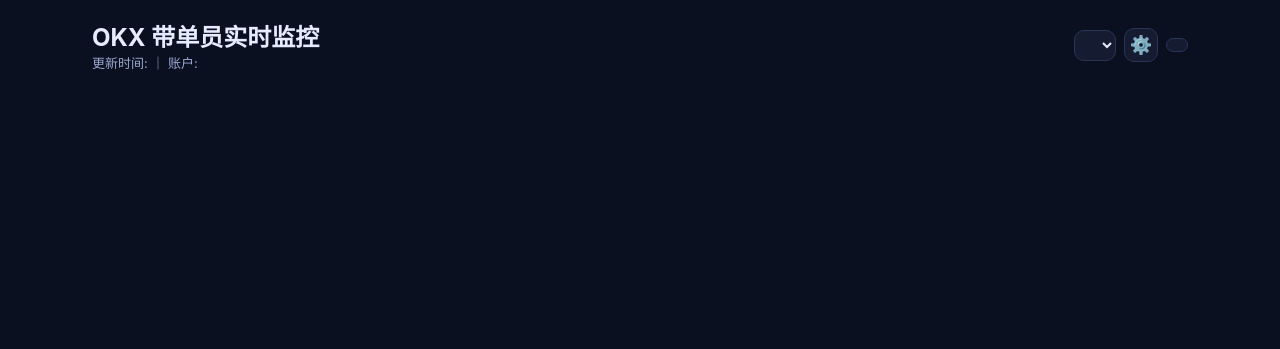
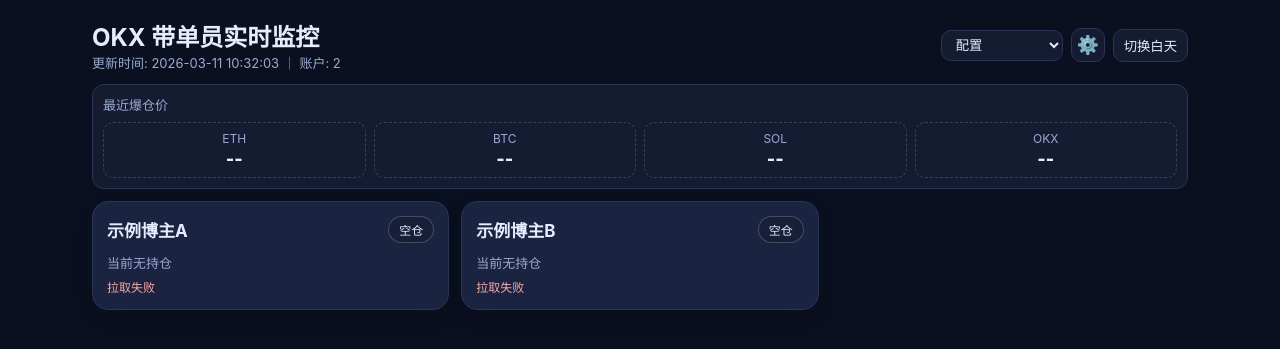
Before and after one commit to wangjun6561-ui/gpt, a Flask app: page / in a window 1280 px wide. Shown: the top 349 px of the page. Run offline with Flask 2, Linux system fonts and the light colour scheme; data that the repository does not hold is empty; some libraries are stand-ins or nearby versions.

Commit message:
feat: add recent liq panel and improve ranking/sorting rules

```diff
--- a/app.py
+++ b/app.py
@@ -23,6 +23,7 @@ class TraderConfig:
     name: str
     platform: str
     unique_name: str
+    aum: float = 0.0
 
 
 class OKXMonitor:
@@ -55,6 +56,7 @@ class OKXMonitor:
 
         self.previous_trades: Dict[str, List[str]] = {}
         self.latest_positions: Dict[str, Dict[str, Any]] = {}
+        self.recent_liq_panel: Dict[str, str] = {"eth": "--", "btc": "--", "sol": "--", "okx": "--"}
         self._position_cursor = 0
         self._load_trades_history()
 
@@ -103,7 +105,7 @@ class OKXMonitor:
         for item in self.config.get("traders", []):
             if str(item.get("platform", "")).lower() != "okx":
                 continue
-            traders.append(TraderConfig(name=item["name"], platform="okx", unique_name=item["uniqueName"]))
+            traders.append(TraderConfig(name=item["name"], platform="okx", unique_name=item["uniqueName"], aum=0.0))
         if not traders:
             raise ValueError("config.json 中未配置 okx 博主")
         return traders
@@ -259,6 +261,7 @@ class OKXMonitor:
                     name=str(row.get("nickName", unique_name)),
                     platform="okx",
                     unique_name=unique_name,
+                    aum=float(row.get("aum", 0) or 0),
                 ))
 
         return all_traders
@@ -269,7 +272,7 @@ class OKXMonitor:
             return 0
 
         with self.refresh_lock:
-            self.traders = list(traders)
+            self.traders = sorted(list(traders), key=lambda x: x.aum, reverse=True)
             self._position_cursor = 0
             self.current_rank_type = rank_type
             # 切换为临时列表时只清空内存快照，不修改历史文件
@@ -296,15 +299,17 @@ class OKXMonitor:
 
     def switch_to_all_rank_traders(self) -> int:
         config_ids = {t.unique_name for t in self.base_traders}
-        merged: List[TraderConfig] = []
-        seen: Set[str] = set()
+        merged_map: Dict[str, TraderConfig] = {}
 
         for rank_type in self.ALL_RANK_TYPES:
             for trader in self.fetch_follow_rank_traders(rank_type):
-                if trader.unique_name in config_ids or trader.unique_name in seen:
+                if trader.unique_name in config_ids:
                     continue
-                seen.add(trader.unique_name)
-                merged.append(trader)
+                prev = merged_map.get(trader.unique_name)
+                if prev is None or trader.aum > prev.aum:
+                    merged_map[trader.unique_name] = trader
+
+        merged = sorted(merged_map.values(), key=lambda x: x.aum, reverse=True)
 
         if not merged:
             return 0
@@ -405,11 +410,13 @@ class OKXMonitor:
             "avgPx": self.format_number(pos.get("avgPx", 0), 8),
             "uplRate": f"{upl_ratio * 100:.2f}%",
             "coinAmount": self.format_number(coin_amount, 6),
+            "coinAmountValue": coin_amount,
             "contracts": self.format_number(abs(pos_size), 4),
             "markPx": self.format_number(pos.get("markPx", 0), 8),
             "margin": self.format_number(margin_value, 4),
             "marginValue": margin_value,
             "notionalUsd": self.format_number(pos.get("notionalUsd", 0), 4),
+            "notionalValue": float(pos.get("notionalUsd", 0) or 0),
             "upl": self.format_number(pos.get("upl", 0), 4),
             "liqPx": liq_px,
             "mgnRate": f"{mgn_ratio * 100:.2f}%",
@@ -420,12 +427,42 @@ class OKXMonitor:
     def _pick_primary_position(all_positions: List[Dict[str, Any]]) -> Optional[Dict[str, Any]]:
         if not all_positions:
             return None
-        priority = ["ETH-USDT-SWAP", "BTC-USDT-SWAP", "SOL-USDT-SWAP"]
-        by_inst = {p.get("instId"): p for p in all_positions}
-        for inst in priority:
-            if inst in by_inst:
-                return by_inst[inst]
-        return all_positions[0]
+        priority = ["BTC-USDT-SWAP", "ETH-USDT-SWAP", "SOL-USDT-SWAP", "OKB-USDT-SWAP"]
+        candidates = [p for p in all_positions if p.get("instId") in priority]
+        if candidates:
+            return sorted(candidates, key=lambda x: float(x.get("coinAmountValue", 0)), reverse=True)[0]
+        return sorted(all_positions, key=lambda x: float(x.get("coinAmountValue", 0)), reverse=True)[0]
+
+    @staticmethod
+    def _build_recent_liq_panel(items: List[Dict[str, Any]]) -> Dict[str, str]:
+        coin_keys = ["eth", "btc", "sol", "okx"]
+        best: Dict[str, Tuple[float, str]] = {}
+        for item in items:
+            for pos in item.get("positions", []):
+                symbol = str(pos.get("symbol", ""))
+                base = symbol.split("/")[0] if "/" in symbol else ""
+                if base not in coin_keys:
+                    continue
+                liq = str(pos.get("liqPx", "--"))
+                mark = str(pos.get("markPx", "0"))
+                if liq in ("", "--"):
+                    continue
+                try:
+                    liq_v = float(liq)
+                    mark_v = float(mark)
+                    if liq_v <= 0 or mark_v <= 0:
+                        continue
+                    score = abs(liq_v - mark_v) / mark_v
+                except (TypeError, ValueError):
+                    continue
+                prev = best.get(base)
+                if prev is None or score < prev[0]:
+                    best[base] = (score, f"{liq}U")
+
+        panel = {k: "--" for k in coin_keys}
+        for k, (_, v) in best.items():
+            panel[k] = v
+        return panel
 
     def refresh_positions(self, unique_names: Optional[Set[str]] = None):
         traders = self._get_traders_snapshot()
@@ -454,6 +491,7 @@ class OKXMonitor:
                         "name": trader.name,
                         "platform": trader.platform,
                         "uniqueName": trader.unique_name,
+                        "traderAum": trader.aum,
                         "hasPosition": False,
                         "position": None,
                         "positions": [],
@@ -472,6 +510,7 @@ class OKXMonitor:
                     "name": trader.name,
                     "platform": trader.platform,
                     "uniqueName": trader.unique_name,
+                    "traderAum": trader.aum,
                     "hasPosition": bool(primary),
                     "position": primary,
                     "positions": all_views,
@@ -481,18 +520,26 @@ class OKXMonitor:
                 }
 
         # 博主级排序：有持仓在前，空仓在后；有持仓时按主仓保证金降序
+        def _sort_key(item: Tuple[str, Dict[str, Any]]) -> Tuple[float, float, str]:
+            data = item[1]
+            has_pos_rank = 0 if data.get("hasPosition") else 1
+            if self.current_rank_type != "__config__":
+                primary = -float(data.get("traderAum", 0) or 0)
+            else:
+                primary = -float(data.get("position", {}).get("notionalValue", 0) if data.get("position") else 0)
+            return (has_pos_rank, primary, data.get("name", ""))
+
         sorted_items = sorted(
             ((k, v) for k, v in snapshot.items() if k in active_unique_names),
-            key=lambda x: (
-                0 if x[1].get("hasPosition") else 1,
-                -float(x[1].get("position", {}).get("marginValue", 0) if x[1].get("position") else 0),
-                x[1].get("name", ""),
-            ),
+            key=_sort_key,
         )
+
+        liq_panel = self._build_recent_liq_panel([v for _, v in sorted_items])
 
         with self.state_lock:
             self.latest_positions = dict(sorted_items)
             self.last_refresh_time = datetime.now().strftime("%Y-%m-%d %H:%M:%S")
+            self.recent_liq_panel = liq_panel
 
 
     def refresh_positions_round_robin(self):
@@ -718,6 +765,7 @@ def create_flask_app(monitor: OKXMonitor) -> Flask:
                 "items": list(monitor.latest_positions.values()),
                 "rank_type": monitor.current_rank_type,
                 "update_interval_seconds": monitor.update_interval_seconds,
+                "recent_liq_panel": monitor.recent_liq_panel,
             }
         return jsonify(payload)
 
--- a/templates/dashboard.html
+++ b/templates/dashboard.html
@@ -6,40 +6,38 @@
   <title>OKX 带单监控</title>
   <script defer src="https://cdn.jsdelivr.net/npm/alpinejs@3.x.x/dist/cdn.min.js"></script>
   <style>
-    :root{
-      --bg:#0b1020;--panel:#151c32;--line:#2b3455;--text:#e6ecff;--muted:#9aa9d1;
-      --long:#1f3f2b;--short:#472225;--empty:#1a2340;--accent:#60a5fa;
-    }
-    body.light{
-      --bg:#f3f6fb;--panel:#ffffff;--line:#d5dfef;--text:#1f2a44;--muted:#5f6d8c;
-      --long:#e8f8ef;--short:#fdeced;--empty:#eef3fb;--accent:#2563eb;
-    }
+    :root{--bg:#0b1020;--panel:#151c32;--line:#2b3455;--text:#e6ecff;--muted:#9aa9d1;--long:#1f3f2b;--short:#472225;--empty:#1a2340;--accent:#60a5fa}
+    body.light{--bg:#f3f6fb;--panel:#fff;--line:#d5dfef;--text:#1f2a44;--muted:#5f6d8c;--long:#e8f8ef;--short:#fdeced;--empty:#eef3fb;--accent:#2563eb}
     *{box-sizing:border-box} body{margin:0;background:var(--bg);color:var(--text);font-family:Inter,Segoe UI,Roboto,Arial,sans-serif}
     .wrap{max-width:1120px;margin:0 auto;padding:18px 12px 26px}
     .head{display:flex;justify-content:space-between;align-items:center;gap:12px;flex-wrap:wrap;margin-bottom:12px}
     .title{font-size:24px;font-weight:700}.meta{font-size:13px;color:var(--muted)}
     .btn{border:1px solid var(--line);background:var(--panel);color:var(--text);padding:6px 10px;border-radius:10px;cursor:pointer}
+    .iconBtn{width:34px;height:34px;display:inline-flex;align-items:center;justify-content:center;font-size:18px;padding:0}
     .select{border:1px solid var(--line);background:var(--panel);color:var(--text);padding:6px 10px;border-radius:10px}
+    .liqpanel{border:1px solid var(--line);background:var(--panel);border-radius:12px;padding:10px;margin-bottom:12px}
+    .liqgrid{display:grid;grid-template-columns:repeat(4,1fr);gap:8px}
+    .liqitem{padding:8px;border:1px dashed #ffffff2a;border-radius:10px;text-align:center}
+    .liqcoin{font-size:12px;color:var(--muted);text-transform:uppercase}.liqval{font-size:18px;font-weight:800;color:var(--text);margin-top:2px}
     .grid{display:grid;grid-template-columns:repeat(auto-fill,minmax(310px,1fr));gap:12px}
     .card{border:1px solid var(--line);border-radius:16px;padding:14px;box-shadow:0 8px 20px rgba(0,0,0,.12)}
     .long{background:var(--long)} .short{background:var(--short)} .empty{background:var(--empty)}
     .top{display:flex;justify-content:space-between;align-items:center;margin-bottom:10px}
-    .name{font-size:17px;font-weight:700;color:var(--text);text-decoration:none}.name:hover{text-decoration:underline;color:var(--accent)}.badge{font-size:12px;padding:4px 10px;border-radius:999px;border:1px solid #ffffff33;background:#00000020}
+    .name{font-size:17px;font-weight:700;color:var(--text);text-decoration:none}.name:hover{text-decoration:underline;color:var(--accent)}
+    .badge{font-size:12px;padding:4px 10px;border-radius:999px;border:1px solid #ffffff33;background:#00000020}
     .row2{display:grid;grid-template-columns:1fr 1fr;gap:10px;margin:8px 0}
     .big{padding:10px;border:1px dashed #ffffff33;border-radius:10px}
-    .big .k{font-size:12px;color:var(--muted)} .big .v{font-size:20px;font-weight:700;margin-top:3px}
+    .big .k{font-size:12px;color:var(--muted)} .big .v{font-size:20px;font-weight:800;color:var(--text);margin-top:3px}
     .pair{display:grid;grid-template-columns:1fr 1fr;gap:10px}
     .kv{padding:8px;border-bottom:1px dashed #ffffff24;display:flex;justify-content:space-between;font-size:13px}
-    .kv .k{color:var(--muted)}
-    .good{color:#22c55e;font-weight:600}.bad{color:#ef4444;font-weight:600}.warn{color:#f59e0b;font-weight:600}
-    .expand{margin-top:10px}
-    .sub{margin-top:8px;padding:8px;border:1px dashed #ffffff33;border-radius:10px;background:#0000001e}
+    .kv .k{color:var(--muted)} .kv .v{font-weight:800;color:var(--text)}
+    .good{color:#22c55e;font-weight:700}.bad{color:#ef4444;font-weight:700}.warn{color:#f59e0b;font-weight:700}
+    .expand{margin-top:10px}.sub{margin-top:8px;padding:8px;border:1px dashed #ffffff33;border-radius:10px;background:#0000001e}
     .err{margin-top:6px;font-size:12px;color:#fca5a5}
-    .iconBtn{width:34px;height:34px;display:inline-flex;align-items:center;justify-content:center;font-size:18px;padding:0}
     .mask{position:fixed;inset:0;background:#0008;display:flex;align-items:center;justify-content:center;padding:12px}
     .panel{width:min(360px,100%);background:var(--panel);border:1px solid var(--line);border-radius:14px;padding:14px}
     .input{width:100%;margin-top:8px;border:1px solid var(--line);background:transparent;color:var(--text);padding:8px;border-radius:8px}
-    @media (max-width:640px){.title{font-size:20px}.row2,.pair{grid-template-columns:1fr}}
+    @media (max-width:640px){.title{font-size:20px}.row2,.pair,.liqgrid{grid-template-columns:1fr}}
   </style>
 </head>
 <body x-data="dashboard()" :class="theme">
@@ -51,12 +49,20 @@
       </div>
       <div style="display:flex;gap:8px;align-items:center;flex-wrap:wrap">
         <select class="select" x-model="selectedRankType" @change="switchRankType()">
-          <template x-for="opt in rankOptions" :key="opt.value">
-            <option :value="opt.value" x-text="opt.label"></option>
-          </template>
+          <template x-for="opt in rankOptions" :key="opt.value"><option :value="opt.value" x-text="opt.label"></option></template>
         </select>
         <button class="btn iconBtn" @click="openSettings()" title="设置">⚙️</button>
         <button class="btn" @click="toggleTheme()" x-text="theme === 'light' ? '切换夜色' : '切换白天'"></button>
+      </div>
+    </div>
+
+    <div class="liqpanel">
+      <div class="meta" style="margin-bottom:8px">最近爆仓价</div>
+      <div class="liqgrid">
+        <div class="liqitem"><div class="liqcoin">ETH</div><div class="liqval" x-text="state.recent_liq_panel?.eth || '--'"></div></div>
+        <div class="liqitem"><div class="liqcoin">BTC</div><div class="liqval" x-text="state.recent_liq_panel?.btc || '--'"></div></div>
+        <div class="liqitem"><div class="liqcoin">SOL</div><div class="liqval" x-text="state.recent_liq_panel?.sol || '--'"></div></div>
+        <div class="liqitem"><div class="liqcoin">OKX</div><div class="liqval" x-text="state.recent_liq_panel?.okx || '--'"></div></div>
       </div>
     </div>
 
@@ -67,47 +73,37 @@
             <a class="name" :href="item.traderUrl" target="_blank" rel="noopener" x-text="item.name"></a>
             <span class="badge" x-text="item.hasPosition ? `${item.position.symbol} / ${item.position.dirLev}` : '空仓'"></span>
           </div>
-
           <template x-if="item.hasPosition">
             <div>
               <div class="row2">
-                <div class="big">
-                  <div class="k">开仓均价</div>
-                  <div class="v" x-text="`${item.position.avgPx}U`"></div>
-                </div>
-                <div class="big">
-                  <div class="k">收益率</div>
-                  <div class="v" :class="valueClass(item.position.uplRate)" x-text="item.position.uplRate"></div>
-                </div>
+                <div class="big"><div class="k">开仓均价</div><div class="v" x-text="`${item.position.avgPx}U`"></div></div>
+                <div class="big"><div class="k">收益率</div><div class="v" :class="valueClass(item.position.uplRate)" x-text="item.position.uplRate"></div></div>
               </div>
-
               <div class="pair">
-                <div class="kv"><span class="k">持仓</span><span x-text="`${item.position.contracts}张`"></span></div>
-                <div class="kv"><span class="k">保证金</span><span x-text="`${item.position.margin}U`"></span></div>
-                <div class="kv"><span class="k">持仓值</span><span x-text="`${item.position.notionalUsd}U`"></span></div>
-                <div class="kv"><span class="k">收益</span><span :class="valueClass(item.position.upl)" x-text="`${item.position.upl}U`"></span></div>
-                <div class="kv"><span class="k">标记价</span><span x-text="item.position.markPx === '0' ? '--' : `${item.position.markPx}U`"></span></div>
-                <div class="kv"><span class="k">爆仓价</span><span x-text="item.position.liqPx === '--' ? '--' : `${item.position.liqPx}U`"></span></div>
-                <div class="kv"><span class="k">保证金率</span><span :class="item.position.danger ? 'warn' : 'good'" x-text="item.position.mgnRate"></span></div>
-                <div class="kv"><span class="k">币量</span><span x-text="item.position.coinAmount"></span></div>
+                <div class="kv"><span class="k">持仓</span><span class="v" x-text="`${item.position.contracts}张`"></span></div>
+                <div class="kv"><span class="k">保证金</span><span class="v" x-text="`${item.position.margin}U`"></span></div>
+                <div class="kv"><span class="k">持仓值</span><span class="v" x-text="`${item.position.notionalUsd}U`"></span></div>
+                <div class="kv"><span class="k">收益</span><span class="v" :class="valueClass(item.position.upl)" x-text="`${item.position.upl}U`"></span></div>
+                <div class="kv"><span class="k">标记价</span><span class="v" x-text="item.position.markPx === '0' ? '--' : `${item.position.markPx}U`"></span></div>
+                <div class="kv"><span class="k">爆仓价</span><span class="v" x-text="item.position.liqPx === '--' ? '--' : `${item.position.liqPx}U`"></span></div>
+                <div class="kv"><span class="k">保证金率</span><span class="v" :class="item.position.danger ? 'warn' : 'good'" x-text="item.position.mgnRate"></span></div>
+                <div class="kv"><span class="k">币量</span><span class="v" x-text="item.position.coinAmount"></span></div>
               </div>
-
               <div class="expand">
                 <button class="btn" @click="toggle(item.uniqueName)" x-text="expanded[item.uniqueName] ? '收起全部持仓' : `展开全部持仓 (${item.positions.length})`"></button>
                 <div x-show="expanded[item.uniqueName]">
                   <template x-for="p in item.positions" :key="`${p.instId}-${p.margin}`">
                     <div class="sub">
-                      <div class="kv"><span class="k">币种</span><span x-text="p.symbol"></span></div>
-                      <div class="kv"><span class="k">方向</span><span x-text="p.dirLev"></span></div>
-                      <div class="kv"><span class="k">保证金</span><span x-text="`${p.margin}U`"></span></div>
-                      <div class="kv"><span class="k">收益率</span><span :class="valueClass(p.uplRate)" x-text="p.uplRate"></span></div>
+                      <div class="kv"><span class="k">币种</span><span class="v" x-text="p.symbol"></span></div>
+                      <div class="kv"><span class="k">方向</span><span class="v" x-text="p.dirLev"></span></div>
+                      <div class="kv"><span class="k">保证金</span><span class="v" x-text="`${p.margin}U`"></span></div>
+                      <div class="kv"><span class="k">收益率</span><span class="v" :class="valueClass(p.uplRate)" x-text="p.uplRate"></span></div>
                     </div>
                   </template>
                 </div>
               </div>
             </div>
           </template>
-
           <template x-if="!item.hasPosition"><div class="meta">当前无持仓</div></template>
           <div x-show="item.error" class="err" x-text="item.error"></div>
         </div>
@@ -127,81 +123,52 @@
         </div>
       </div>
     </div>
+  </template>
 
   <script>
     function dashboard(){
       return {
-        state:{last_refresh_time:'',count:0,items:[]},
+        state:{last_refresh_time:'',count:0,items:[],recent_liq_panel:{eth:'--',btc:'--',sol:'--',okx:'--'}},
         expanded:{},
         theme: localStorage.getItem('okx_theme') || 'dark',
-        showSettings: false,
-        settingsInterval: '20',
-        selectedRankType: '',
-        rankOptions: [
-          { label: '配置', value: '__config__' },
-          { label: '所有', value: '__all__' },
-          { label: '综合排序', value: '' },
-          { label: '收益率', value: 'yieldRatio' },
-          { label: '收益额', value: 'pnl' },
-          { label: '胜率', value: 'winRatio' },
-          { label: '带单规模', value: 'aum' },
-          { label: '当前跟单人数', value: 'traderFollowerLimit' },
-          { label: '跟单用户收益', value: 'followTotalPnl' },
+        showSettings:false,
+        settingsInterval:'20',
+        selectedRankType:'',
+        rankOptions:[
+          { label:'配置', value:'__config__' },
+          { label:'所有', value:'__all__' },
+          { label:'综合排序', value:'' },
+          { label:'收益率', value:'yieldRatio' },
+          { label:'收益额', value:'pnl' },
+          { label:'胜率', value:'winRatio' },
+          { label:'带单规模', value:'aum' },
+          { label:'当前跟单人数', value:'traderFollowerLimit' },
+          { label:'跟单用户收益', value:'followTotalPnl' },
         ],
         valueClass(v){ return String(v).startsWith('-') ? 'bad' : 'good'; },
-        cardClass(item){
-          if(!item.hasPosition) return 'empty';
-          return item.position.direction === '空' ? 'short' : 'long';
+        cardClass(item){ if(!item.hasPosition) return 'empty'; return item.position.direction === '空' ? 'short' : 'long'; },
+        toggle(key){ this.expanded[key]=!this.expanded[key]; },
+        toggleTheme(){ this.theme=this.theme==='light'?'dark':'light'; localStorage.setItem('okx_theme', this.theme); },
+        async load(){
+          const res=await fetch('/api/status');
+          this.state=await res.json();
+          if(typeof this.state.rank_type==='string') this.selectedRankType=this.state.rank_type;
+          if(typeof this.state.update_interval_seconds!=='undefined') this.settingsInterval=String(this.state.update_interval_seconds);
         },
-        toggle(key){ this.expanded[key] = !this.expanded[key]; },
-        toggleTheme(){
-          this.theme = this.theme === 'light' ? 'dark' : 'light';
-          localStorage.setItem('okx_theme', this.theme);
-        },
-        async load(){
-          const res = await fetch('/api/status');
-          this.state = await res.json();
-          if (typeof this.state.rank_type === 'string') {
-            this.selectedRankType = this.state.rank_type;
-          }
-          if (typeof this.state.update_interval_seconds !== 'undefined') {
-            this.settingsInterval = String(this.state.update_interval_seconds);
-          }
-        },
-        openSettings(){
-          this.showSettings = true;
-          this.settingsInterval = String(this.state.update_interval_seconds || this.settingsInterval || 20);
-        },
+        openSettings(){ this.showSettings=true; this.settingsInterval=String(this.state.update_interval_seconds || this.settingsInterval || 20); },
         async saveSettings(){
-          const res = await fetch('/api/settings', {
-            method: 'POST',
-            headers: { 'Content-Type': 'application/json' },
-            body: JSON.stringify({ update_interval_seconds: this.settingsInterval })
-          });
-          const body = await res.json();
-          if (!res.ok || !body.ok) {
-            alert(body.message || '保存设置失败');
-            return;
-          }
-          this.showSettings = false;
-          await this.load();
+          const res=await fetch('/api/settings',{method:'POST',headers:{'Content-Type':'application/json'},body:JSON.stringify({update_interval_seconds:this.settingsInterval})});
+          const body=await res.json();
+          if(!res.ok||!body.ok){ alert(body.message||'保存设置失败'); return; }
+          this.showSettings=false; await this.load();
         },
         async switchRankType(){
-          const res = await fetch('/api/rank/switch', {
-            method: 'POST',
-            headers: { 'Content-Type': 'application/json' },
-            body: JSON.stringify({ type: this.selectedRankType })
-          });
-          const body = await res.json();
-          if (!res.ok || !body.ok) {
-            alert(body.message || '切换排行失败');
-            await this.load();
-            return;
-          }
-          this.expanded = {};
-          await this.load();
+          const res=await fetch('/api/rank/switch',{method:'POST',headers:{'Content-Type':'application/json'},body:JSON.stringify({type:this.selectedRankType})});
+          const body=await res.json();
+          if(!res.ok||!body.ok){ alert(body.message||'切换排行失败'); await this.load(); return; }
+          this.expanded={}; await this.load();
         },
-        init(){ this.load(); setInterval(()=>this.load(), 5000); }
+        init(){ this.load(); setInterval(()=>this.load(),5000); }
       }
     }
   </script>
```
Also changed, not shown: README.md.
